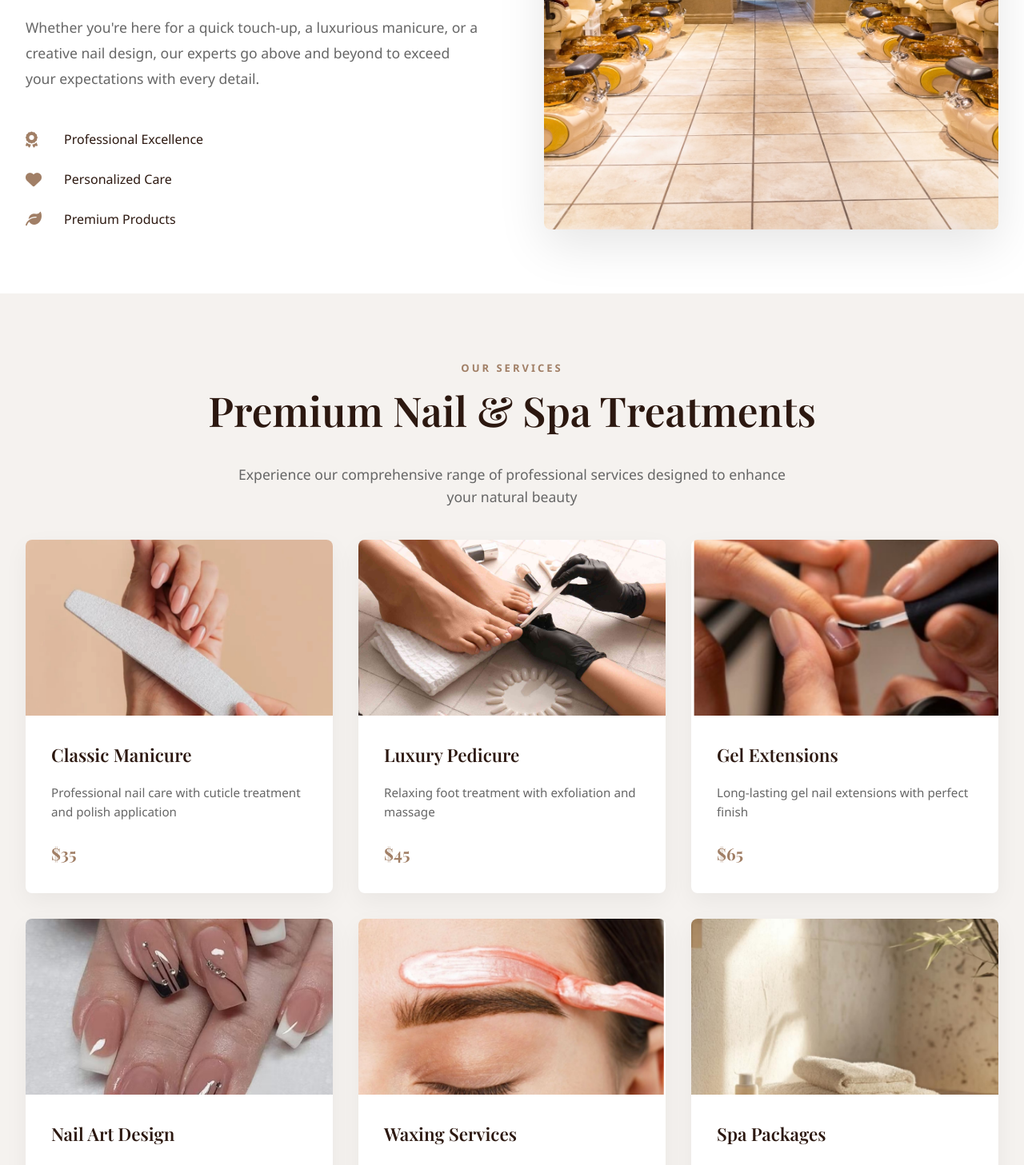
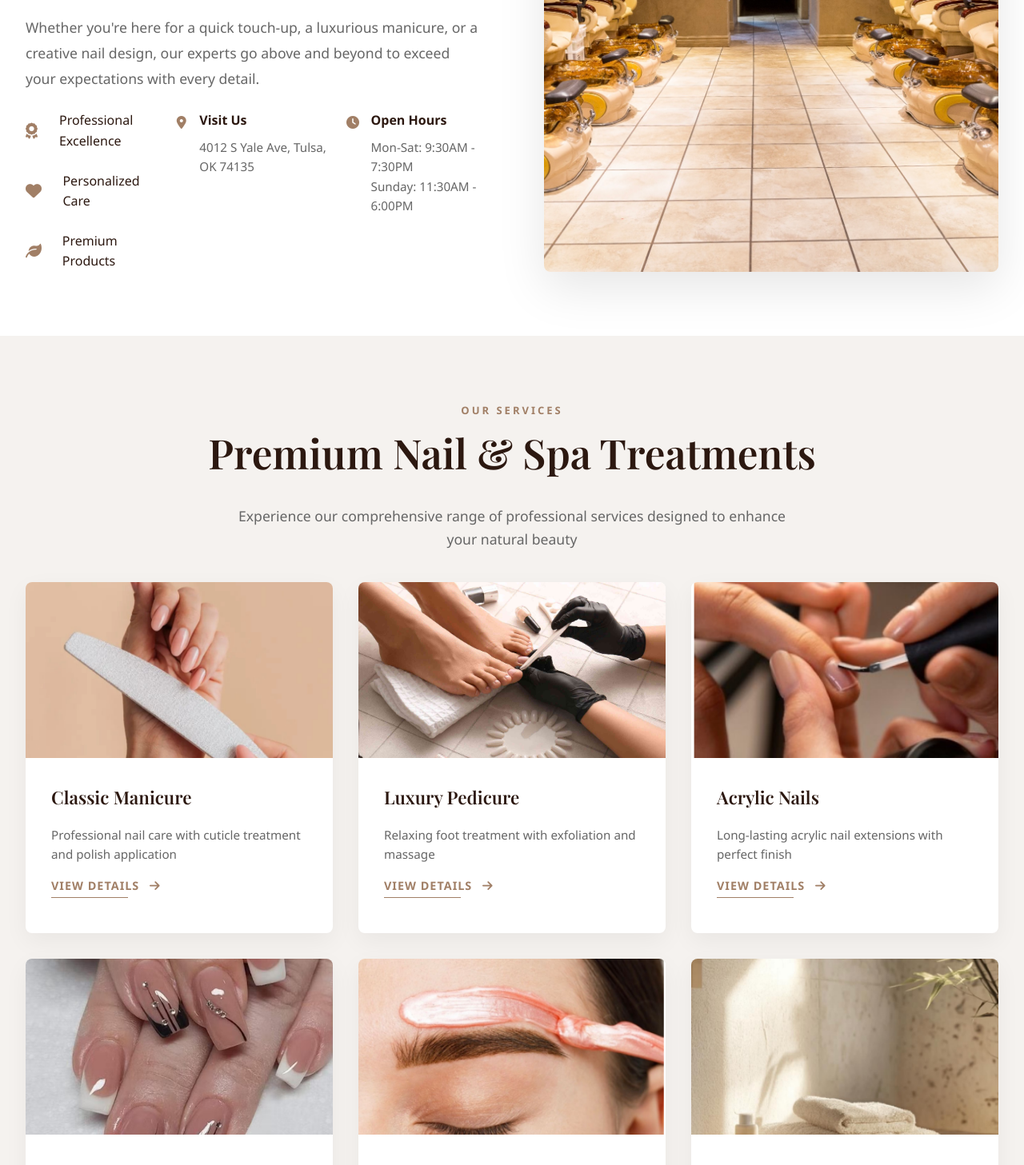
Before and after one commit to duyquangbui99/tranquiliy-ui, a React (Create React App) app: page / in a window 1280 px wide. Shown: the part 1160-2617 px from the top of the page at 80% size. Built offline with nearby package versions, Linux system fonts and the light colour scheme.

Commit message:
add more style

```diff
--- a/src/index.css
+++ b/src/index.css
@@ -88,6 +88,10 @@
   --transition-slow: 0.5s ease;
 }
 
+html {
+  scroll-behavior: smooth;
+}
+
 body {
   margin: 0;
   font-family: var(--font-primary);
--- a/src/pages/Home.css
+++ b/src/pages/Home.css
@@ -293,7 +293,6 @@
     display: flex;
     flex-direction: column;
     gap: var(--spacing-lg);
-    margin-top: var(--spacing-xxl);
 }
 
 .feature {
@@ -312,6 +311,41 @@
     color: var(--text-primary);
     font-weight: 500;
     font-size: 1rem;
+}
+
+.about-info {
+    display: flex;
+    justify-content: center;
+}
+
+.location-item {
+    display: flex;
+    align-items: flex-start;
+}
+
+.location-icon {
+    width: 45px;
+    height: 45px;
+    display: flex;
+    align-items: center;
+    justify-content: center;
+    color: var(--primary-brown);
+    font-size: 16px;
+    flex-shrink: 0;
+    padding-bottom: 15px;
+}
+
+.location-details h4 {
+    color: var(--text-primary);
+    margin-bottom: 8px;
+    font-size: 1rem;
+}
+
+.location-details p {
+    color: var(--text-secondary);
+    line-height: 1.6;
+    margin: 0;
+    font-size: 0.95rem;
 }
 
 .about-image-luxury {
@@ -408,6 +442,9 @@
 
 .service-content {
     padding: var(--spacing-xl);
+    display: flex;
+    flex-direction: column;
+    height: calc(100% - 220px);
 }
 
 .service-content h3 {
@@ -422,14 +459,50 @@
     color: var(--text-secondary);
     font-size: 0.95rem;
     line-height: 1.6;
-    margin-bottom: var(--spacing-lg);
+    margin-bottom: auto;
 }
 
-.service-price {
+.view-more-btn {
+    display: inline-block;
     color: var(--primary-brown);
-    font-size: 1.3rem;
-    font-weight: 700;
-    font-family: 'Playfair Display', serif;
+    text-decoration: none;
+    font-weight: 600;
+    font-size: 0.9rem;
+    text-transform: uppercase;
+    letter-spacing: 1px;
+    padding: var(--spacing-md) 0;
+    position: relative;
+    transition: all 0.3s ease;
+}
+
+.view-more-btn::after {
+    content: '';
+    position: absolute;
+    bottom: 12px;
+    left: 0;
+    width: 100%;
+    height: 1px;
+    background: var(--primary-brown);
+    transform: scaleX(0.3);
+    transform-origin: left;
+    transition: transform 0.3s ease;
+}
+
+.view-more-btn:hover {
+    color: var(--primary-brown-dark);
+}
+
+.view-more-btn:hover::after {
+    transform: scaleX(1);
+}
+
+.view-more-btn i {
+    margin-left: 8px;
+    transition: transform 0.3s ease;
+}
+
+.view-more-btn:hover i {
+    transform: translateX(5px);
 }
 
 /* Gallery Section */
@@ -514,6 +587,54 @@
 .gallery-overlay i {
     color: var(--color-white);
     font-size: 24px;
+}
+
+.gallery-cta {
+    text-align: center;
+    margin-top: var(--spacing-xxl);
+}
+
+.view-gallery-btn {
+    display: inline-block;
+    color: var(--primary-brown);
+    text-decoration: none;
+    font-weight: 600;
+    font-size: 0.9rem;
+    text-transform: uppercase;
+    letter-spacing: 1px;
+    padding: var(--spacing-md) 0;
+    position: relative;
+    transition: all 0.3s ease;
+}
+
+.view-gallery-btn::after {
+    content: '';
+    position: absolute;
+    bottom: 12px;
+    left: 0;
+    width: 100%;
+    height: 1px;
+    background: var(--primary-brown);
+    transform: scaleX(0.3);
+    transform-origin: left;
+    transition: transform 0.3s ease;
+}
+
+.view-gallery-btn:hover {
+    color: var(--primary-brown-dark);
+}
+
+.view-gallery-btn:hover::after {
+    transform: scaleX(1);
+}
+
+.view-gallery-btn i {
+    margin-left: 8px;
+    transition: transform 0.3s ease;
+}
+
+.view-gallery-btn:hover i {
+    transform: translateX(5px);
 }
 
 /* Testimonials Section */
@@ -672,9 +793,62 @@
 .contact-info-luxury h2 {
     font-size: 3.2rem;
     color: var(--text-primary);
-    margin-bottom: 60px;
+    margin-bottom: var(--spacing-lg);
     font-family: 'Playfair Display', serif;
     font-weight: 600;
+}
+
+.contact-description {
+    color: var(--text-secondary);
+    font-size: 1.1rem;
+    line-height: 1.6;
+    max-width: 500px;
+}
+
+.phone-cta {
+    background: var(--gradient-primary);
+    padding: var(--spacing-xxl);
+    border-radius: var(--radius-card);
+    text-align: center;
+    margin-top: var(--spacing-lg);
+    margin-bottom: var(--spacing-xxl);
+    box-shadow: 0 10px 30px var(--shadow-brown);
+}
+
+.phone-number {
+    display: flex;
+    align-items: center;
+    justify-content: center;
+    gap: var(--spacing-lg);
+    margin-bottom: var(--spacing-md);
+}
+
+.phone-number i {
+    color: var(--color-white);
+    font-size: 24px;
+}
+
+.phone-number a {
+    color: var(--color-white);
+    text-decoration: none;
+    font-size: 2.2rem;
+    font-weight: 700;
+    font-family: 'Playfair Display', serif;
+    transition: all var(--transition-medium);
+}
+
+.phone-number a:hover {
+    color: var(--color-cream);
+    transform: scale(1.05);
+}
+
+.phone-subtitle {
+    color: rgba(255, 255, 255, 0.9);
+    font-size: 1rem;
+    text-transform: uppercase;
+    letter-spacing: 1px;
+    font-weight: 500;
+    margin: 0;
 }
 
 .info-grid {
@@ -723,11 +897,19 @@
 
 .booking-form-luxury h3 {
     color: var(--text-primary);
-    margin-bottom: var(--spacing-xl);
+    margin-bottom: var(--spacing-md);
     text-align: center;
     font-size: 1.8rem;
     font-family: 'Playfair Display', serif;
     font-weight: 600;
+}
+
+.form-subtitle {
+    color: var(--text-secondary);
+    text-align: center;
+    margin-bottom: var(--spacing-xl);
+    font-size: 0.95rem;
+    line-height: 1.5;
 }
 
 .form-row {
@@ -799,9 +981,8 @@
 
 .footer-logo {
     display: flex;
-    align-items: center;
+    flex-direction: column;
     gap: var(--spacing-lg);
-    margin-bottom: var(--spacing-xl);
 }
 
 .footer-logo img {
@@ -841,8 +1022,25 @@
 .footer-description {
     color: var(--text-light);
     line-height: 1.6;
-    margin-top: var(--spacing-lg);
     font-size: 0.95rem;
+    margin-bottom: var(--spacing-lg);
+}
+
+.footer-logo img[alt="Tranquility Location"] {
+    width: 100%;
+    max-width: 300px;
+    height: 200px;
+    object-fit: cover;
+    border-radius: var(--radius-card);
+    border: 2px solid rgba(255, 255, 255, 0.1);
+    filter: none;
+    opacity: 1;
+    transition: all var(--transition-medium);
+}
+
+.footer-logo img[alt="Tranquility Location"]:hover {
+    border-color: var(--primary-brown);
+    transform: scale(1.02);
 }
 
 .footer-links {
@@ -975,6 +1173,10 @@
         gap: 60px;
     }
 
+    .about-location-info {
+        display: flex;
+    }
+
     .footer-main {
         grid-template-columns: 1fr;
         gap: 40px;
--- a/src/pages/Home.jsx
+++ b/src/pages/Home.jsx
@@ -19,6 +19,7 @@ import nail5Image from '../assets/images/nail5.png';
 import nail6Image from '../assets/images/nail6.png';
 import nail8Image from '../assets/images/nail8.png';
 import nail9Image from '../assets/images/nail9.png';
+import mapImage from '../assets/images/map.png';
 
 const Home = () => {
     const [currentSlide, setCurrentSlide] = useState(0);
@@ -61,42 +62,36 @@ const Home = () => {
             id: 1,
             name: "Classic Manicure",
             image: manicureImage,
-            price: "$35",
             description: "Professional nail care with cuticle treatment and polish application"
         },
         {
             id: 2,
             name: "Luxury Pedicure",
             image: pedicureImage,
-            price: "$45",
             description: "Relaxing foot treatment with exfoliation and massage"
         },
         {
             id: 3,
-            name: "Gel Extensions",
+            name: "Acrylic Nails",
             image: nailEnhanceImage,
-            price: "$65",
-            description: "Long-lasting gel nail extensions with perfect finish"
+            description: "Long-lasting acrylic nail extensions with perfect finish"
         },
         {
             id: 4,
             name: "Nail Art Design",
             image: nailArtImage,
-            price: "$25+",
             description: "Custom artistic designs created by our skilled technicians"
         },
         {
             id: 5,
             name: "Waxing Services",
             image: waxingImage,
-            price: "$20+",
             description: "Professional hair removal services for smooth skin"
         },
         {
             id: 6,
             name: "Spa Packages",
             image: packageImage,
-            price: "$85+",
             description: "Complete wellness packages for ultimate relaxation"
         }
     ];
@@ -252,6 +247,7 @@ const Home = () => {
                             <h2>Experience Sanctuary of Beauty and Serenity</h2>
                             <p>Our skilled team is committed to providing personalized care, leaving you refreshed and your nails flawless after every visit. We prioritize both the elegance of your nails and your overall well-being.</p>
                             <p>Whether you're here for a quick touch-up, a luxurious manicure, or a creative nail design, our experts go above and beyond to exceed your expectations with every detail.</p>
+                            <div className="about-info">
                                 <div className="about-features">
                                     <div className="feature">
                                         <i className="fas fa-award"></i>
@@ -264,6 +260,25 @@ const Home = () => {
                                     <div className="feature">
                                         <i className="fas fa-leaf"></i>
                                         <span>Premium Products</span>
+                                    </div>
+                                </div>
+                                <div className="location-item">
+                                    <div className="location-icon">
+                                        <i className="fas fa-map-marker-alt"></i>
+                                    </div>
+                                    <div className="location-details">
+                                        <h4>Visit Us</h4>
+                                        <p>4012 S Yale Ave, Tulsa, OK 74135</p>
+                                    </div>
+                                </div>
+                                <div className="location-item">
+                                    <div className="location-icon">
+                                        <i className="fas fa-clock"></i>
+                                    </div>
+                                    <div className="location-details">
+                                        <h4>Open Hours</h4>
+                                        <p>Mon-Sat: 9:30AM - 7:30PM<br />Sunday: 11:30AM - 6:00PM</p>
+                                    </div>
                                 </div>
                             </div>
                         </div>
@@ -294,7 +309,9 @@ const Home = () => {
                                 <div className="service-content">
                                     <h3>{service.name}</h3>
                                     <p>{service.description}</p>
-                                    <div className="service-price">{service.price}</div>
+                                    <a href="#booking" className="view-more-btn">
+                                        View Details <i className="fas fa-arrow-right"></i>
+                                    </a>
                                 </div>
                             </div>
                         ))}
@@ -320,6 +337,13 @@ const Home = () => {
                                 </div>
                             </div>
                         ))}
+                    </div>
+
+                    <div className="gallery-cta">
+                        <a href="#contact" className="view-gallery-btn">
+                            View Full Gallery
+                            <i className="fas fa-arrow-right"></i>
+                        </a>
                     </div>
                 </div>
             </section>
@@ -374,8 +398,22 @@ const Home = () => {
                 <div className="container">
                     <div className="contact-content-luxury">
                         <div className="contact-info-luxury">
-                            <span className="sub-heading">Visit Us</span>
-                            <h2>Book Your Appointment</h2>
+                            <span className="sub-heading">Book Your Appointment</span>
+                            <h2>Call Us Today</h2>
+                            <p className="contact-description">
+                                For the best service and immediate booking, we prefer you call us directly.
+                                Our friendly staff will help you schedule the perfect appointment.
+                            </p>
+
+                            {/* Prominent Phone CTA */}
+                            <div className="phone-cta">
+                                <div className="phone-number">
+                                    <i className="fas fa-phone"></i>
+                                    <a href="tel:+19185742700">(918) 574-2700</a>
+                                </div>
+                                <p className="phone-subtitle">Call now for instant booking</p>
+                            </div>
+
                             <div className="info-grid">
                                 <div className="info-item-luxury">
                                     <div className="info-icon">
@@ -383,16 +421,7 @@ const Home = () => {
                                     </div>
                                     <div className="info-text">
                                         <h4>Location</h4>
-                                        <p>123 Serenity Avenue<br />Relaxation District, Your City</p>
-                                    </div>
-                                </div>
-                                <div className="info-item-luxury">
-                                    <div className="info-icon">
-                                        <i className="fas fa-phone"></i>
-                                    </div>
-                                    <div className="info-text">
-                                        <h4>Phone</h4>
-                                        <p>(555) 123-4567</p>
+                                        <p>4012 S Yale Ave, Tulsa, OK 74135</p>
                                     </div>
                                 </div>
                                 <div className="info-item-luxury">
@@ -401,7 +430,7 @@ const Home = () => {
                                     </div>
                                     <div className="info-text">
                                         <h4>Hours</h4>
-                                        <p>Mon-Sat: 9AM-7PM<br />Sunday: 10AM-5PM</p>
+                                        <p>Mon-Sat: 9:30AM - 7:30PM<br />Sunday: 11:30AM - 6:00PM</p>
                                     </div>
                                 </div>
                                 <div className="info-item-luxury">
@@ -413,12 +442,22 @@ const Home = () => {
                                         <p>info@tranquilitynailspa.com</p>
                                     </div>
                                 </div>
+                                <div className="info-item-luxury">
+                                    <div className="info-icon">
+                                        <i className="fas fa-comments"></i>
+                                    </div>
+                                    <div className="info-text">
+                                        <h4>Walk-ins Welcome</h4>
+                                        <p>Subject to availability</p>
+                                    </div>
+                                </div>
                             </div>
                         </div>
 
                         <div className="booking-form-luxury" id="booking">
                             <form onSubmit={handleFormSubmit}>
-                                <h3>Schedule Your Visit</h3>
+                                <h3>Or Send Us a Message</h3>
+                                <p className="form-subtitle">Can't call right now? Send us your details and we'll contact you.</p>
                                 <div className="form-row">
                                     <div className="form-group">
                                         <input type="text" name="name" placeholder="Full Name" required />
@@ -436,7 +475,7 @@ const Home = () => {
                                             <option value="">Select Service</option>
                                             <option value="manicure">Classic Manicure</option>
                                             <option value="pedicure">Luxury Pedicure</option>
-                                            <option value="nail-extensions">Gel Extensions</option>
+                                            <option value="nail-extensions">Acrylic Nails</option>
                                             <option value="nail-art">Nail Art Design</option>
                                             <option value="waxing">Waxing Services</option>
                                             <option value="spa-package">Spa Package</option>
@@ -467,12 +506,15 @@ const Home = () => {
                     <div className="footer-content-luxury">
                         <div className="footer-main">
                             <div className="footer-logo">
+                                <div className="logo">
                                     <img src={logoImage} alt="Tranquility Logo" />
                                     <div className="logo-text">
                                         <h2>TRANQUILITY</h2>
                                         <p>Nails & Spa</p>
                                     </div>
+                                </div>
                                 <p className="footer-description">Where beauty meets serenity. Experience the ultimate in nail care and relaxation at our luxury spa.</p>
+                                <img src={mapImage} alt="Tranquility Location" />
                             </div>
                             <div className="footer-links">
                                 <div className="link-group">
@@ -523,7 +565,7 @@ const Home = () => {
                         </div>
                     </div>
                     <div className="footer-bottom">
-                        <p>&copy; 2025 Tranquility Nails & Spa. All Rights Reserved.</p>
+                        <p>&copy; 2018 Tranquility Nails & Spa. All Rights Reserved.</p>
                     </div>
                 </div>
             </footer>
```
Also changed, not shown: src/assets/images/map.png (added), 1 other file (tests, documents, lock files or other folders). Lines whose indentation alone changed are shown as unchanged.
